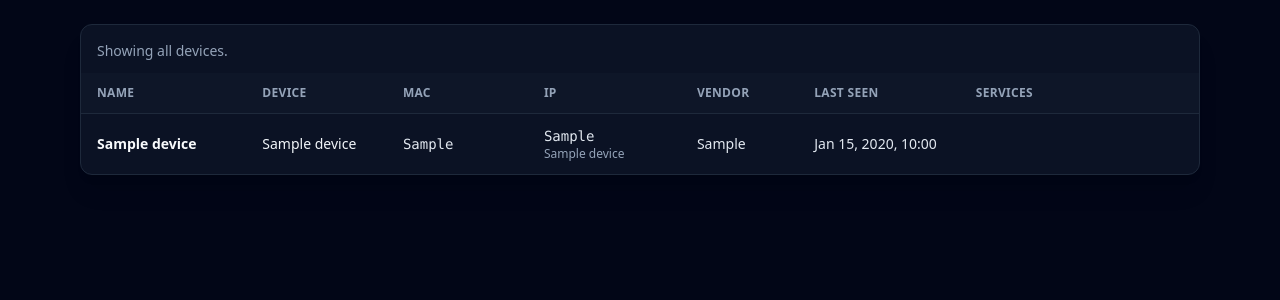
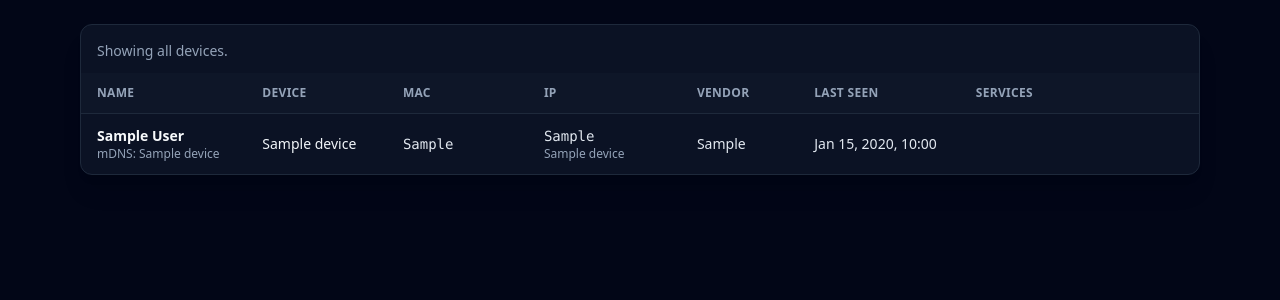
Before and after one commit to lgezelius/home-net-inventory, a FastAPI app: page /ui/devices in a window 1280 px wide. Shown: the part 81-381 px from the top of the page. Run offline with FastAPI, Linux system fonts and the light colour scheme; tables that the repository leaves empty hold one stand-in row (values such as "Sample post"); some libraries are stand-ins or nearby versions.

Commit message:
show display_name as Name in /ui/devices

```diff
--- a/templates/devices_table.html
+++ b/templates/devices_table.html
@@ -21,10 +21,9 @@
       </thead>
       <tbody class="divide-y divide-slate-800">
         {% for d in devices %}
-        {% set name = d.friendly_name or d.display_name or d.mdns_name or d.device_name %}
         <tr class="hover:bg-slate-800/50">
           <td class="px-4 py-3">
-            <div class="text-sm font-semibold text-slate-50">{{ name or "—" }}</div>
+            <div class="text-sm font-semibold text-slate-50">{{ d.display_name or "—" }}</div>
             {% if d.mdns_name and d.mdns_name != name %}
             <div class="text-xs text-slate-400">mDNS: {{ d.mdns_name }}</div>
             {% endif %}
```
